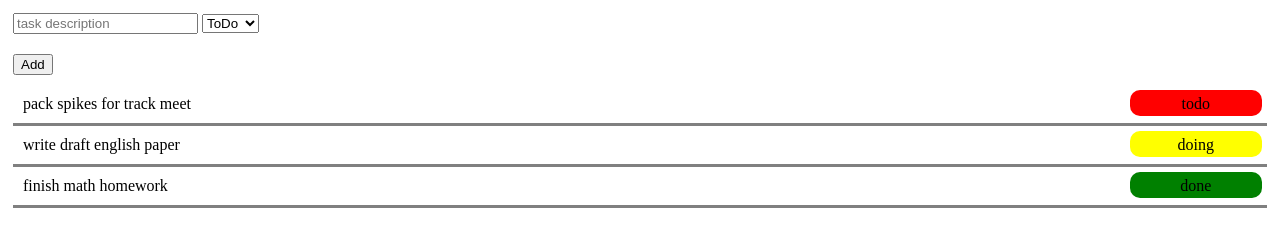
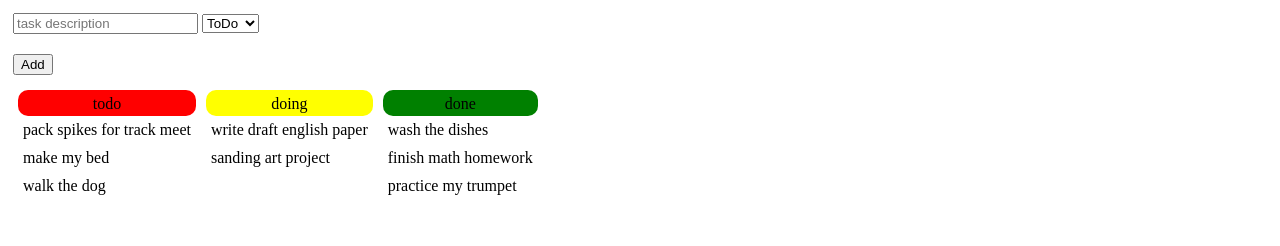
Before and after one commit to knightmoves-schools/capstone-075-style-task-form-dpalmieri-1, a website: page index.html in a window 1280 px wide. Drawn offline with Linux system fonts and the light colour scheme.

Commit message:
If this doesn't work...

```diff
--- a/index.html
+++ b/index.html
@@ -1,4 +1,80 @@
 <!DOCTYPE html>
+<html>
+
+<head>
+    <title>Task App</title>
+    <link rel="stylesheet" href="style.css">
+    <style>
+        .board {
+            display:flex;
+        }
+    </style>
+</head>
+
+<body>
+    <form id="task-form">
+        <div class="task-form-row">
+            <input id="task-description" class="left-side" type="text" placeholder="task description" required>
+            <select id="task-status" class="right-side" name="task-status">
+                <option value="todo">ToDo</option>
+                <option value="doing">Doing</option>
+                <option value="done">Done</option>
+            </select>
+        </div>
+        <div class="task-form-row">
+            <div class="left-side"></div>
+            <button class="right-side" type="submit">Add</button>
+        </div>
+    </form>
+    <div id="tasks" class="board">
+        <div id="todo-column" class="column">
+            <div id="todo-status-heading" class="todo task-status">todo</div>
+            <div id="task-1" class="card">
+                pack spikes for track meet
+            </div>
+            <div id="task-2" class="card">
+                make my bed
+            </div>
+            <div id="task-3" class="card">
+                walk the dog
+            </div>
+        </div>
+        <div id="doing-column" class="column">
+            <div id="doing-status-heading" class="doing task-status">doing</div>
+            <div id="task-4" class="card">
+                write draft english paper
+            </div>
+            <div id="task-5" class="card">
+                sanding art project
+            </div>
+        </div>
+        <div id="done-column" class="column">
+            <div id="done-status-heading" class="done task-status">done</div>
+            <div id="task-6" class="card">
+                wash the dishes
+            </div>
+            <div id="task-7" class="card">
+                finish math homework
+            </div>
+            <div id="task-8" class="card">
+                practice my trumpet
+            </div>
+        </div>
+    </div>
+</body>
+
+</html>
+
+
+
+
+
+
+
+
+
+
+<!--<!DOCTYPE html>
 <html>
 
 <head>
@@ -49,3 +125,4 @@
 </body>
 
 </html>
+-->
```
